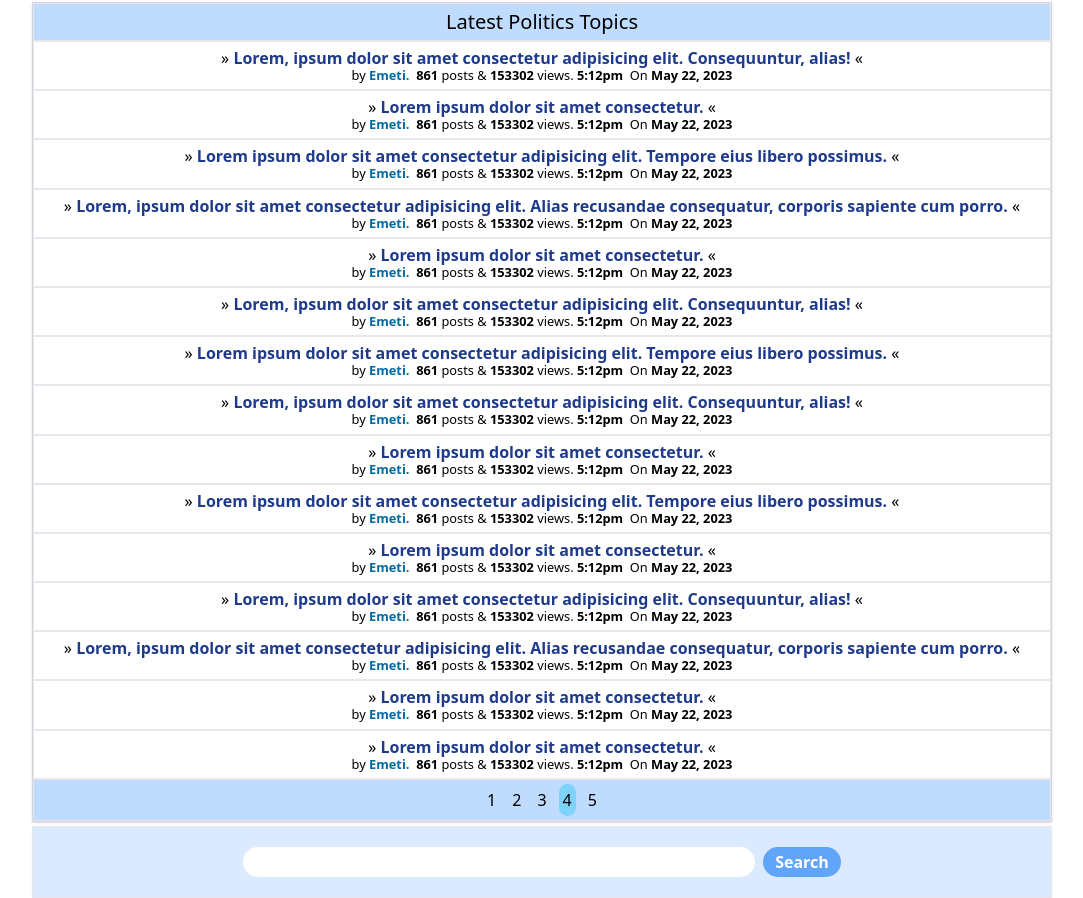
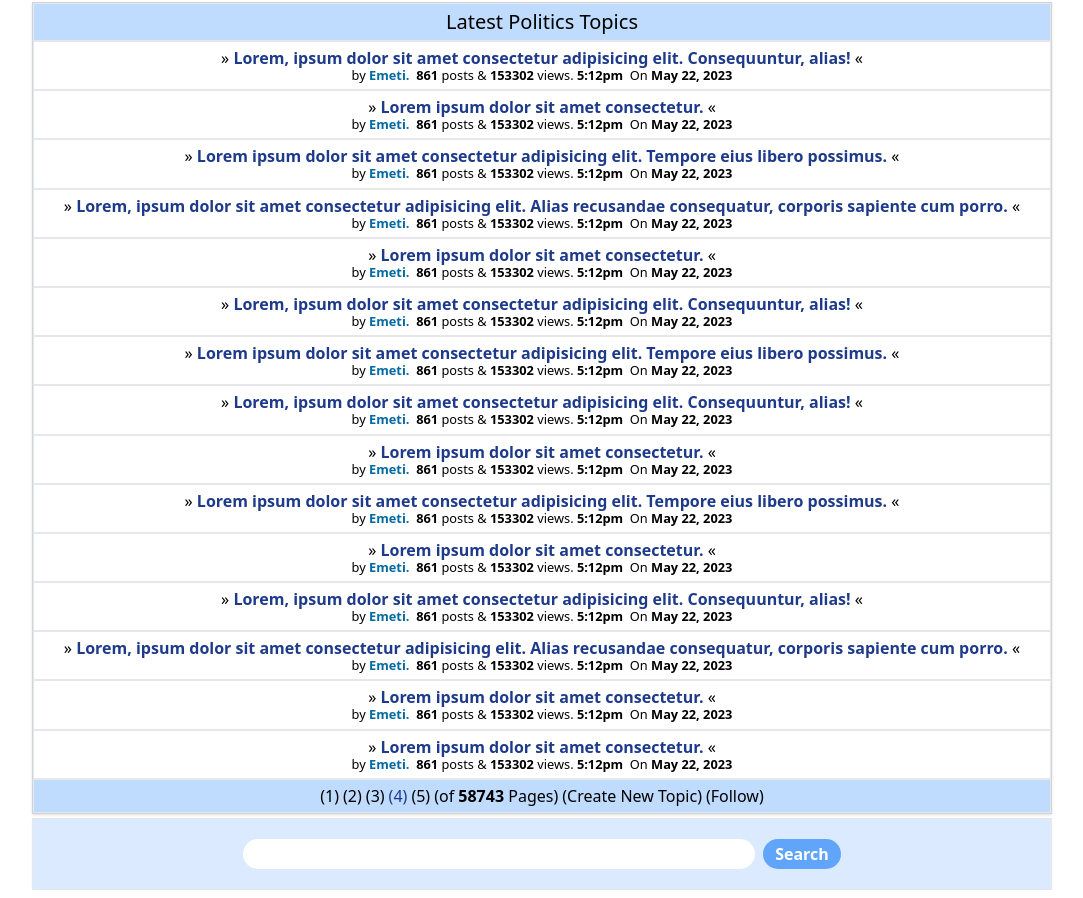
Before and after one commit to emetisuccess/ukforum, a website: page threads.html in a window 1280 px wide. Shown: the part 359-1257 px from the top of the page, without its empty margins (98-1181 px from the left). Drawn offline with Linux system fonts and the light colour scheme.

Commit message:
post modify commit

```diff
--- a/threads.html
+++ b/threads.html
@@ -241,18 +241,20 @@
           </div>
 
           <div class="bg-blue-200 w-full border border-bottom-gray-600 py-1 mx-auto">
-            <ul class="flex justify-center items-center space-x-2">
-              <li class="rounded-full p-1"><a href="#1">1</a></li>
-              <li class="rounded-full p-1"><a href="#2">2</a></li>
-              <li class="rounded-full p-1"><a href="#3">3</a></li>
-              <li class="bg-sky-300 rounded-full p-1"><a href="#4">4</a></li>
-              <li class="rounded-full p-1"><a href="#5">5</a></li>
+            <ul class="flex justify-center items-center space-x-1 ">
+              <li class="rounded-full">(<a href="#1">1</a>)</li>
+              <li class="rounded-full">(<a href="#2">2</a>)</li>
+              <li class="rounded-full">(<a href="#3">3</a>)</li>
+              <li class=" text-blue-900">(<a href="#4">4</a>)</li>
+              <li class="rounded-full">(<a href="#5">5</a>)</li>
+              <li class="rounded-full">(of <span class="font-bold">58743</span> Pages)</li>
+              <li class="rounded-full">(<a href="create.html">Create New Topic</a>)</li>
+              <li class="rounded-full">(<a href="#follow">Follow</a>)</li>
             </ul>
           </div>
         </div>
       </div>
     </section>
-
     <section id="footer">
       <div
         class="container relative mx-auto p-2 px-4 bg-blue-100 border border-gray-200 overflow-hidden shadow-sm mt-1 max-w-[1020px]">
```
Also changed, not shown: post.html (+4 -4 lines), css/main.css.
